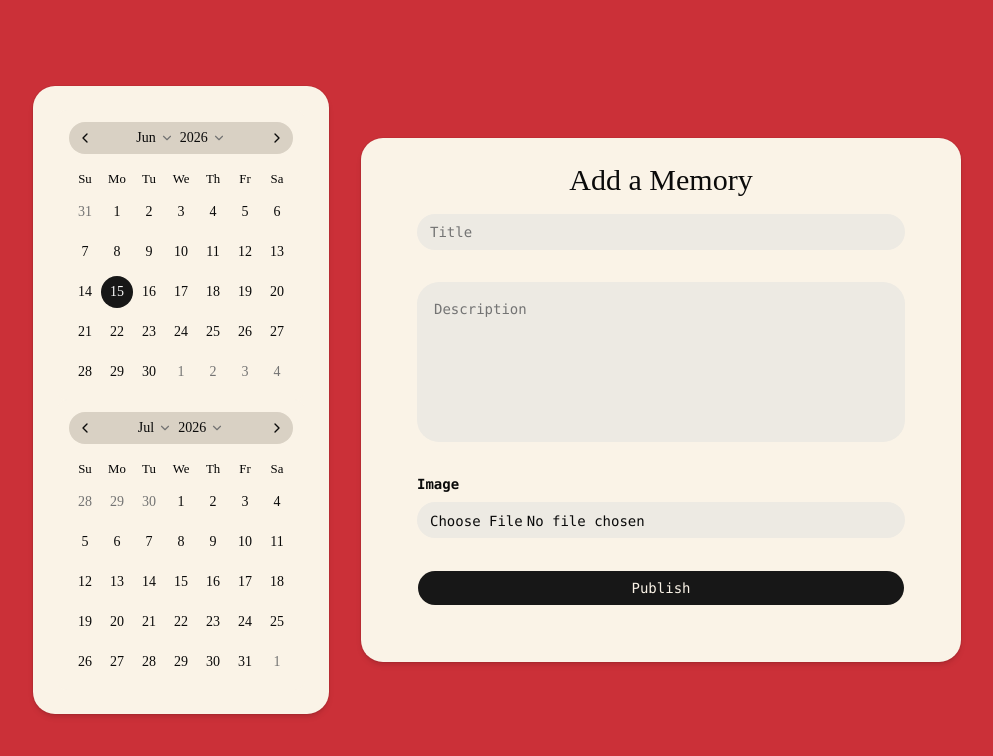
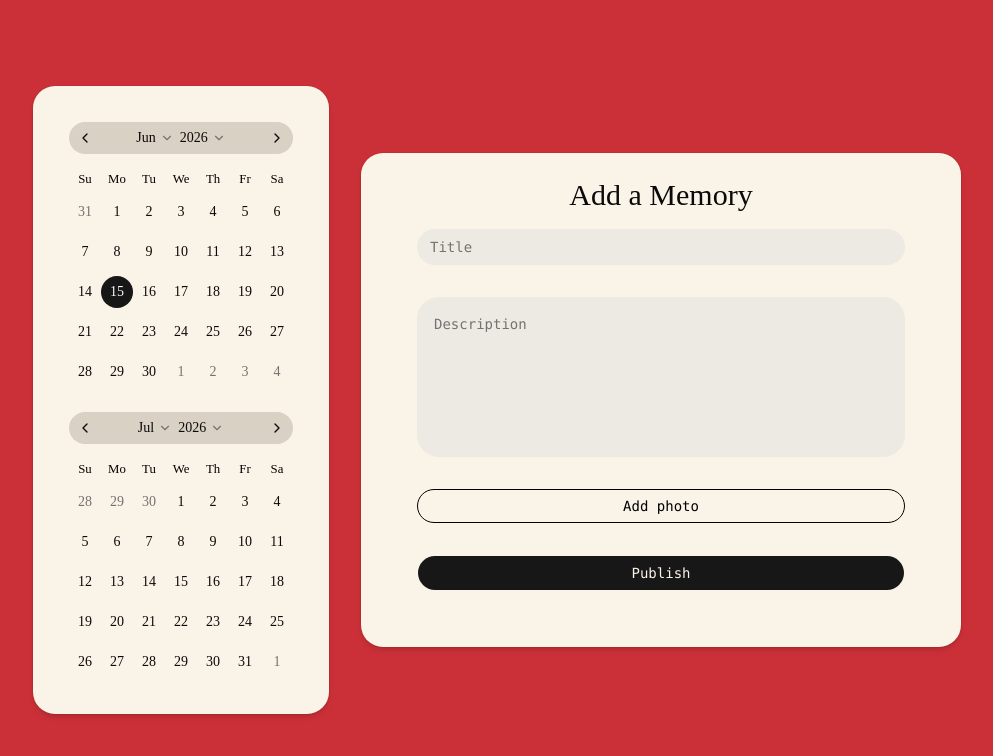
Before and after one commit to joscarlson90/two-musketeers, a React (Vite) app in the folder client/: page /create-post in a window 1280 px wide. Shown: the top 756 px of the page, without its empty margins (143-1136 px from the left). Built offline with nearby package versions, Linux system fonts and the light colour scheme; a web font is replaced by a local one.

Commit message:
change btn for uploading photo

```diff
--- a/client/src/pages/CreatePost.tsx
+++ b/client/src/pages/CreatePost.tsx
@@ -14,6 +14,7 @@ export default function CreatePost() {
   const [image, setImage] = useState<File | null>(null);
   const [preview, setPreview] = useState<string | null>(null);
   const navigate = useNavigate();
+  const [inputImageName, setInputImageName] = useState("Add photo");
 
   function handleImageChange(e: React.ChangeEvent<HTMLInputElement>) {
     const file = e.target.files?.[0] || null;
@@ -22,6 +23,9 @@ export default function CreatePost() {
       setPreview(URL.createObjectURL(file));
     } else {
       setPreview(null);
+    }
+    if (file) {
+      setInputImageName(file.name);
     }
   }
 
@@ -90,11 +94,11 @@ export default function CreatePost() {
               onChange={(e) => setContent(e.target.value)}
             />
             <div className="flex flex-col gap-2">
-              <label className="text-sm font-semibold">Image</label>
+              <label htmlFor="image-upload" className="block w-full rounded-3xl border border-black text-black text-center font-medium p-1.5 cursor-pointer hover:bg-[#CB3038] hover:text-white transition-colors">{inputImageName}</label>
               <Input
                 type="file"
                 accept="image/*"
-                className="bg-[#edeae3]"
+                className="bg-[#edeae3] hidden"
                 onChange={handleImageChange}
               />
               {preview && (
```
